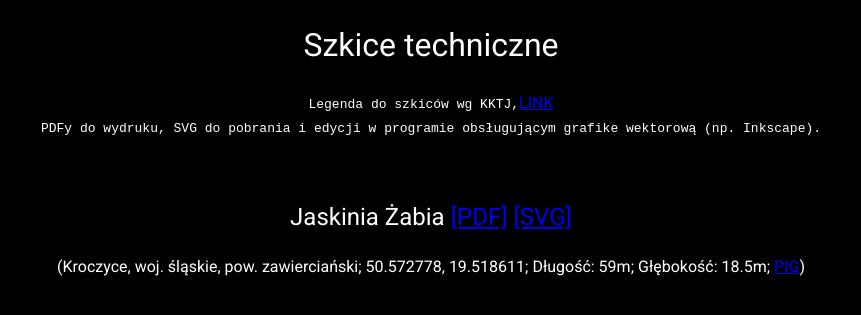
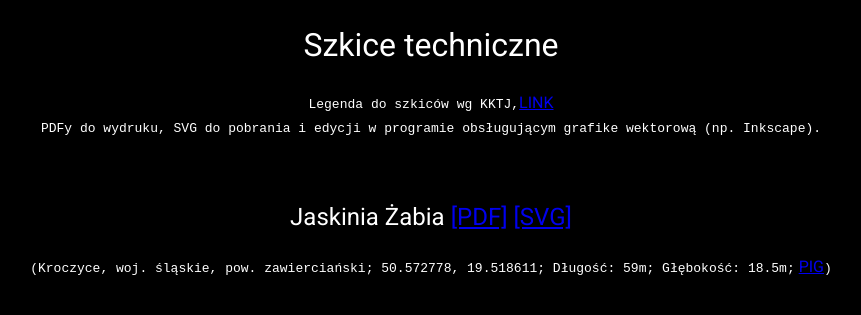
Before and after one commit to dziury/szkice, a Jekyll site: the page built from index.md, in a window 1280 px wide. Shown: the top 315 px of the page, without its empty margins (209-1070 px from the left). Built offline with Jekyll 4.4.1, drawn with Linux system fonts in a browser that asks for light colours; our own code applies the rules of GitHub Pages for plain Markdown files.

```diff
--- a/index.md
+++ b/index.md
@@ -5,4 +5,4 @@
 <br>
 
 ## Jaskinia Żabia [[PDF]](https://docs.google.com/viewer?url=https://github.com/dziury/szkice/raw/gh-pages/PDF/Jaskinia%20Z%CC%87abia.pdf) [[SVG]](https://github.com/dziury/szkice/raw/gh-pages/SVG/Jaskinia%20%C5%BBabia.svg)
-(Kroczyce, woj. śląskie, pow. zawierciański; 50.572778, 19.518611; Długość: 59m; Głębokość: 18.5m; [PIG](http://jaskiniepolski.pgi.gov.pl/Details/Information/3531))
+<code>(Kroczyce, woj. śląskie, pow. zawierciański; 50.572778, 19.518611; Długość: 59m; Głębokość: 18.5m;</code> [PIG](http://jaskiniepolski.pgi.gov.pl/Details/Information/3531)<code>)</code>
```
